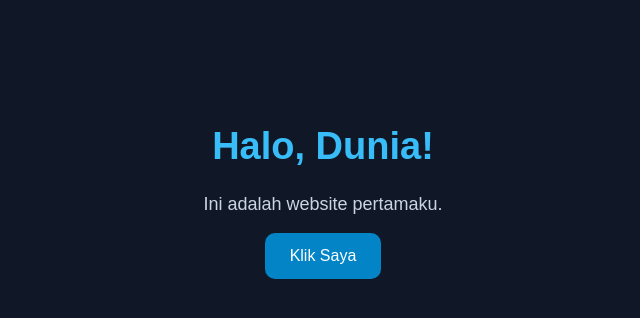
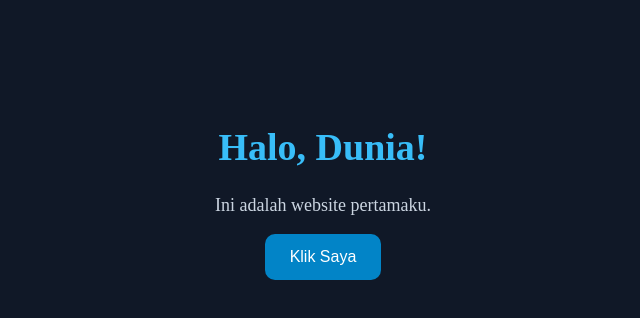
Before and after one commit to luckvoltia471-cmd/project-pertama, a plain HTML site: page index.html in a window 1280 px wide. Shown: the whole page, without its empty margins (317-957 px from the left). Drawn offline with Linux system fonts and the light colour scheme.

Commit message:
Update index.html

```diff
--- a/index.html
+++ b/index.html
@@ -7,7 +7,7 @@
   <style>
     body {
       margin: 0;
-      font-family: Arial, sans-serif;
+      font-family: Times New Roman sans-serif;
       background: #101827;
       color: white;
       text-align: center;
```
